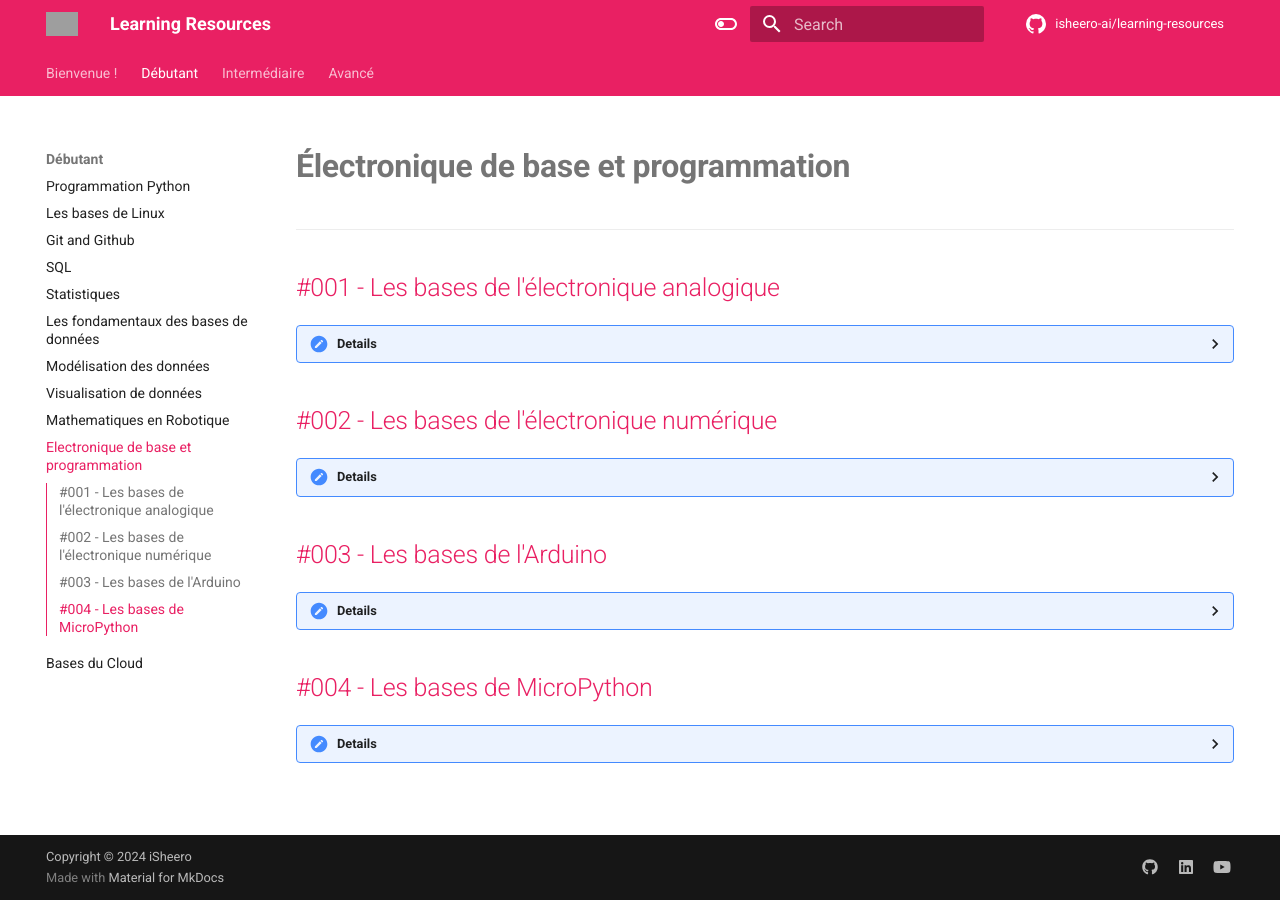
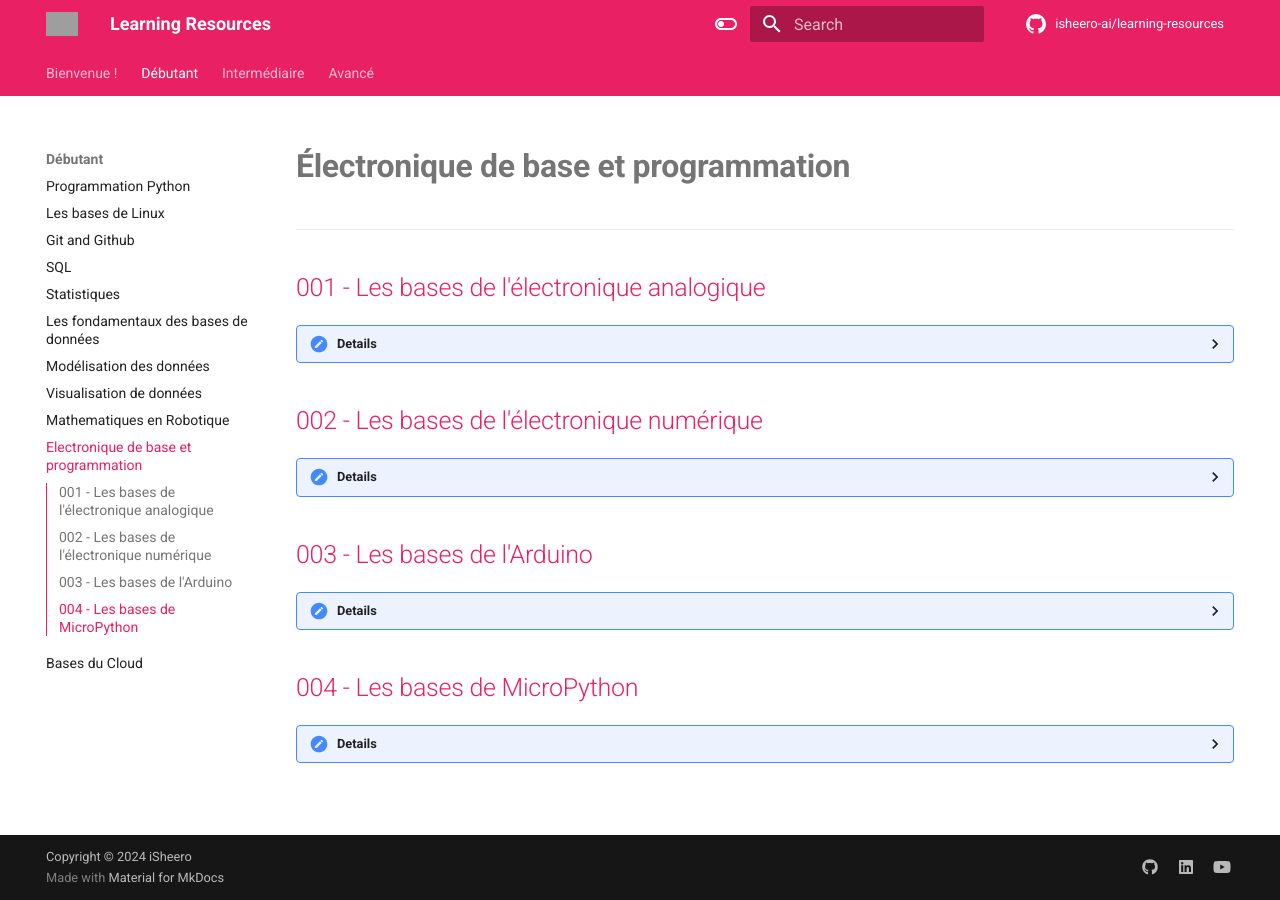
Before and after one commit to iSheero-AI/learning-resources, an MkDocs documentation site: the page built from docs/01-Beginner Courses/10-Basic Electronics and Programming.md, in a window 1280 px wide. Built offline with MkDocs 1.6.1 and Material for MkDocs 9.7.7, drawn with Linux system fonts in a browser that asks for light colours; comment, search, counter and statistics services are not loaded; grey boxes are pictures that could not be loaded.

```diff
--- a/docs/01-Beginner Courses/10-Basic Electronics and Programming.md
+++ b/docs/01-Beginner Courses/10-Basic Electronics and Programming.md
@@ -2,7 +2,7 @@
 
 ---
 
-## [#001 - Les bases de l'électronique analogique](https://youtube.com/playlist?list=PLojmE17vJ5fSv85YenV8TdrrOgFrTDgrT&si=uDWF31IIwGWSTxKW)
+## [001 - Les bases de l'électronique analogique](https://youtube.com/playlist?list=PLojmE17vJ5fSv85YenV8TdrrOgFrTDgrT&si=uDWF31IIwGWSTxKW)
 
 <details>
   <summary>Details</summary>
@@ -105,7 +105,7 @@
 
 </details>
 
-## [#002 - Les bases de l'électronique numérique](https://youtube.com/playlist?list=PLojmE17vJ5fQ7WR8GIXLDKizxIOlAJlcW&si=ueP1BZkIDnLJoTaC)
+## [002 - Les bases de l'électronique numérique](https://youtube.com/playlist?list=PLojmE17vJ5fQ7WR8GIXLDKizxIOlAJlcW&si=ueP1BZkIDnLJoTaC)
 
 <details>
   <summary>Details</summary>
@@ -139,7 +139,7 @@
 
 </details>
 
-## [#003 - Les bases de l'Arduino](https://youtube.com/playlist?list=PLCFKrBW1m6DNWo_zdF5RgosTCWw7P39GD&si=ROdcBXXCh73oR2j4)
+## [003 - Les bases de l'Arduino](https://youtube.com/playlist?list=PLCFKrBW1m6DNWo_zdF5RgosTCWw7P39GD&si=ROdcBXXCh73oR2j4)
 
 <details>
   <summary>Details</summary>
@@ -207,7 +207,7 @@
 
 </details>
 
-## [#004 - Les bases de MicroPython](https://youtube.com/playlist?list=PLrg3muFxU4YkTYCPxu8lznnyZC5MOO5YQ&si=mRiEJi7QZN6WkyQK)
+## [004 - Les bases de MicroPython](https://youtube.com/playlist?list=PLrg3muFxU4YkTYCPxu8lznnyZC5MOO5YQ&si=mRiEJi7QZN6WkyQK)
 
 <details>
   <summary>Details</summary>
```
Also changed, not shown: docs/01-Beginner Courses/09-Mathematics for Robotics.md (+3 -3 lines).
